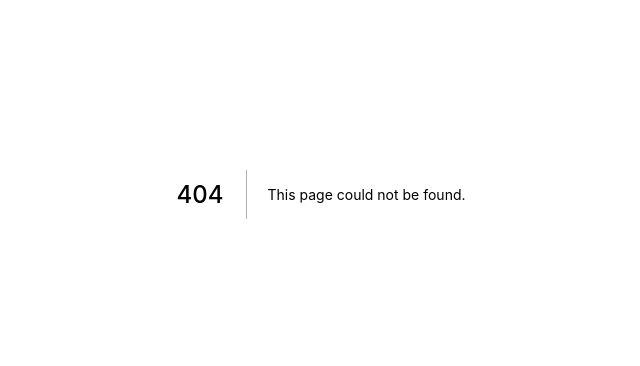
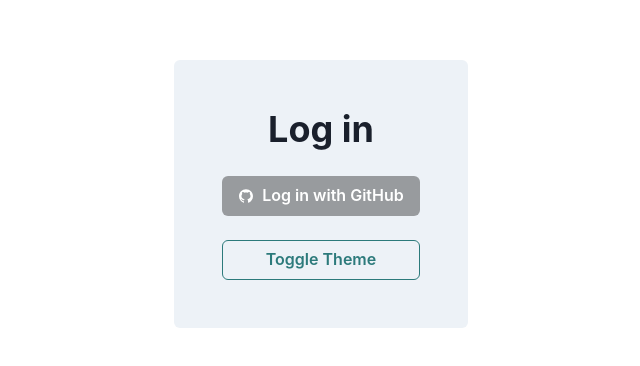
Before and after one commit to mabdullahadeel/facegram, a Next.js app in the folder nextgram/: page /auth/login in a window 1280 px wide. Before the commit this address had no page. Shown: the part 206-572 px from the top of the page, without its empty margins (319-959 px from the left). Built offline with nearby package versions, Linux system fonts and the light colour scheme.

Commit message:
✅ signup form github oauth frontend

```diff
--- /dev/null
+++ b/nextgram/components/auth/Login.tsx
@@ -0,0 +1,46 @@
+import { Flex, Heading, Button, useColorMode, useColorModeValue } from '@chakra-ui/react';
+import { AiOutlineGithub } from 'react-icons/ai';
+
+function Login() {
+    const { toggleColorMode } =  useColorMode();
+    const formBackground = useColorModeValue("gray.100", "gray.700");
+    return (
+        <Flex
+            height="100vh"
+            alignItems="center"
+            justifyContent="center"
+        >
+            <Flex
+                direction="column"
+                alignItems="center"
+                background={formBackground}
+                p={12}
+                rounded={6}
+            >
+                <Heading
+                    mb={6}
+                >
+                    Log in
+                </Heading>
+                <Button
+                    colorScheme={useColorModeValue("blackAlpha", "whiteAlpha")}
+                    leftIcon={<AiOutlineGithub />}
+                    color="white"
+                    mb={6}
+                >
+                    Log in with GitHub
+                </Button>
+                <Button
+                    width="100%"
+                    colorScheme="teal"
+                    onClick={toggleColorMode}
+                    variant="outline"
+                >
+                    Toggle Theme
+                </Button>
+            </Flex>
+        </Flex>
+    )
+}
+
+export default Login;
--- a/nextgram/package.json
+++ b/nextgram/package.json
@@ -15,7 +15,8 @@
     "framer-motion": "4",
     "next": "11.0.1",
     "react": "17.0.2",
-    "react-dom": "17.0.2"
+    "react-dom": "17.0.2",
+    "react-icons": "^4.2.0"
   },
   "devDependencies": {
     "@types/react": "17.0.16",
--- /dev/null
+++ b/nextgram/pages/auth/login/index.tsx
@@ -0,0 +1,3 @@
+import Login from '../../../components/auth/Login';
+
+export default Login;
```
Also changed, not shown: 1 other file (tests, documents, lock files or other folders).
